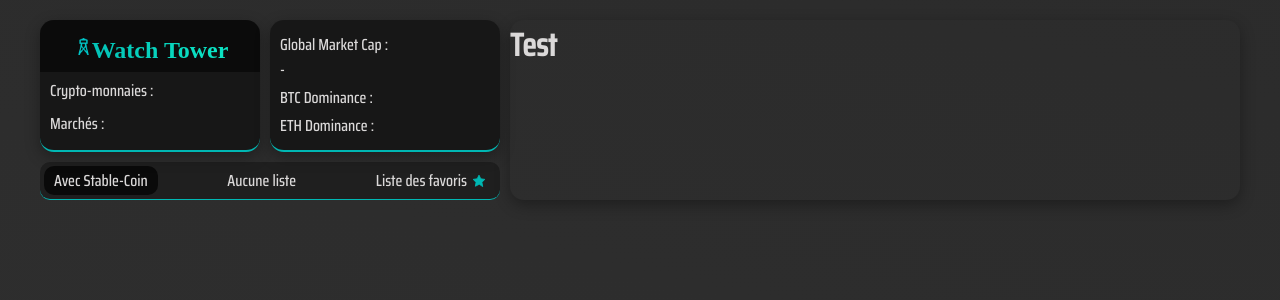
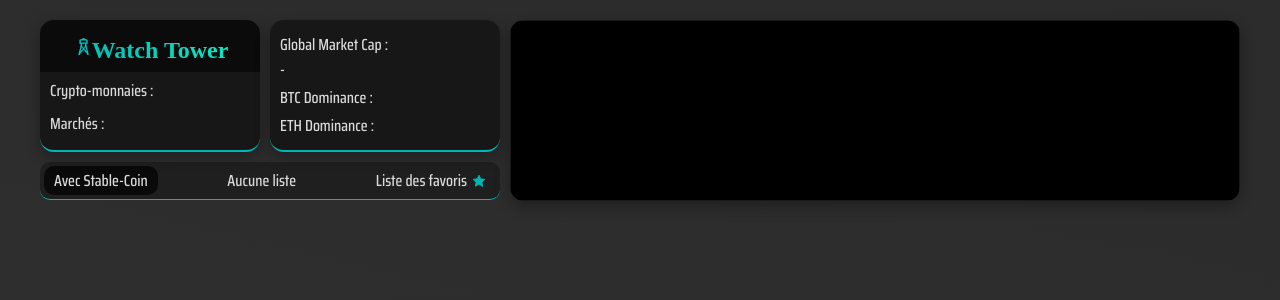
Before and after one commit to Arnaud293/CryptoWatcher, a React (Create React App) app: page / in a window 1280 px wide. Shown: the top 300 px of the page. Built offline with nearby package versions, Linux system fonts and the light colour scheme; no server answers; a web font is replaced by a local one.

Commit message:
add Treemap + tooltip with coin infos on hover

```diff
--- a/src/components/GlobalChart.js
+++ b/src/components/GlobalChart.js
@@ -1,8 +1,14 @@
 import React, { useEffect, useState } from 'react';
+import { Tooltip, Treemap } from 'recharts';
+import colors from '../styles/_settings.scss';
 
 const GlobalChart = ({coinsData}) => {
 
     const [dataArray, setDataArray] = useState([]);
+
+    const colorPicker = (number) => {
+
+    }
 
     useEffect(() => {
         let chartData = [];
@@ -20,10 +26,27 @@ const GlobalChart = ({coinsData}) => {
         setDataArray(chartData);
     }, [coinsData])
 
+    const TreemapToolTip = ({active, payload}) => {
+        if(active && payload && payload.length){
+           return (<div className="custom-tooltip">
+                    <p className="label">{payload[0].payload.name}</p>
+                </div>)
+        } return null;
+    }
 
     return (
         <div className='global-chart'>
-            <h1>Test</h1>
+            <Treemap
+                width={730}
+                height={181}
+                data={dataArray}
+                dataKey='size'
+                stroke='rgb(51,51,51)'
+                fill='black'
+                aspectRatio="1"
+            >
+                <Tooltip content={<TreemapToolTip/>}/>
+            </Treemap>
         </div>
     );
 };
```
